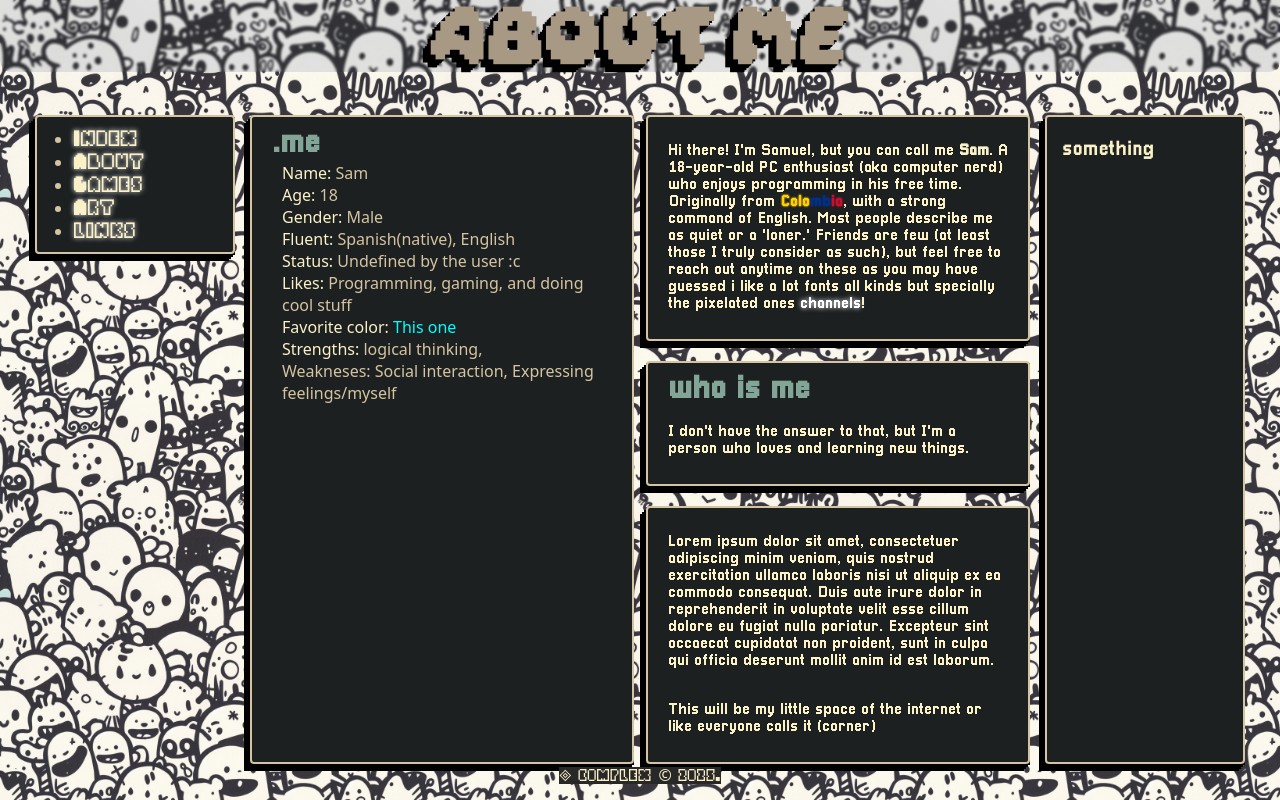
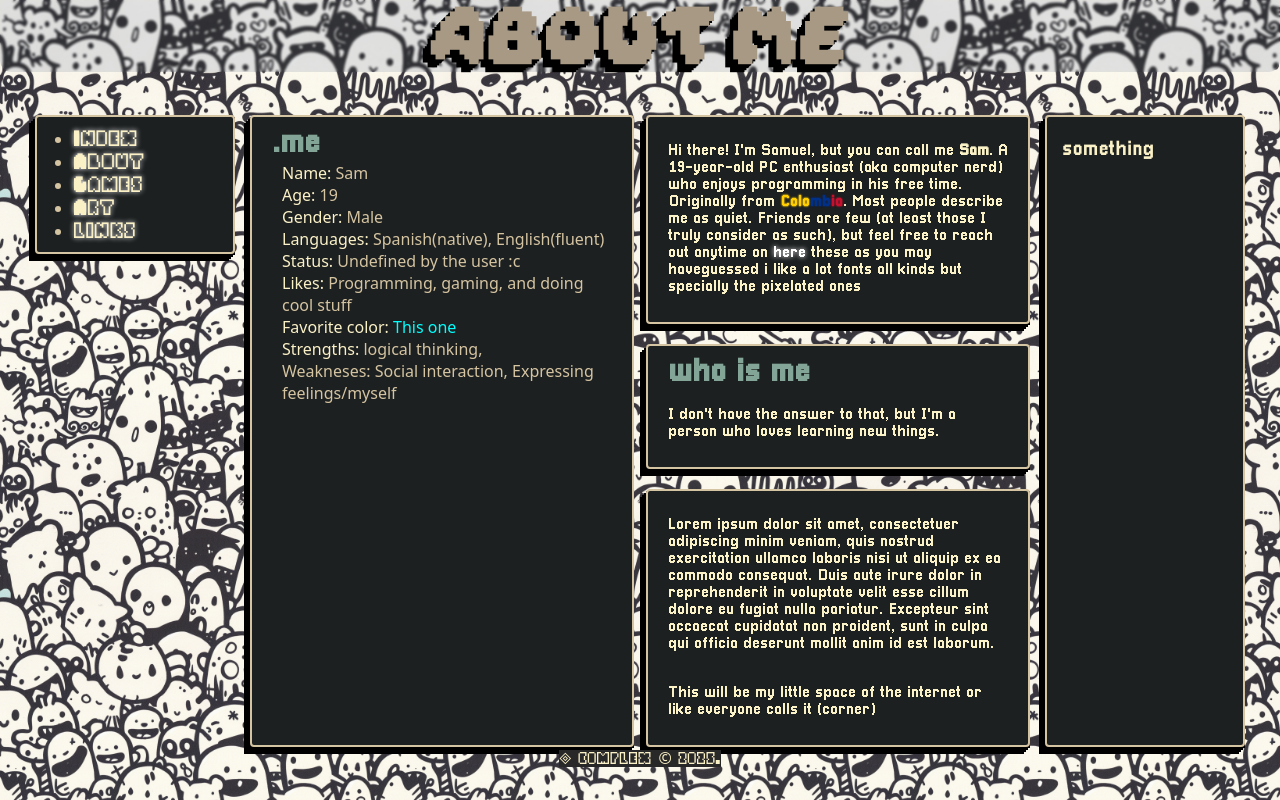
Before and after one commit to sam1425/Blog, a plain HTML site: page subpages/aboutme/aboutme.html in a window 1280 px wide. Drawn offline with Linux system fonts and the light colour scheme.

Commit message:
working state

```diff
--- a/subpages/aboutme/aboutme.html
+++ b/subpages/aboutme/aboutme.html
@@ -47,11 +47,11 @@
                     </h2>
                     <ul style="padding-left: 10px; list-style: none">
                         <li><span class="info">Name:</span> Sam</li>
-                        <li><span class="info">Age:</span> 18</li>
+                        <li><span class="info">Age:</span> 19</li>
                         <li><span class="info">Gender:</span> Male</li>
                         <li>
-                            <span class="info">Fluent:</span> Spanish(native),
-                            English
+                            <span class="info">Languages:</span> Spanish(native),
+                            English(fluent)
                         </li>
                         <li>
                             <span class="info">Status:</span> Undefined by the
@@ -79,7 +79,7 @@
                     <div class="card">
                         <p>
                             Hi there! I'm Samuel, but you can call me
-                            <strong>Sam</strong>. A 18-year-old PC enthusiast
+                            <strong>Sam</strong>. A 19-year-old PC enthusiast
                             (aka computer nerd) who enjoys programming in his
                             free time. Originally from
                             <span id="colombia"
@@ -108,12 +108,12 @@
                                     "
                                     >ia</span
                                 ></span
-                            >, with a strong command of English. Most people
-                            describe me as quiet or a 'loner.' Friends are few
+                            >. Most people
+                            describe me as quiet. Friends are few
                             (at least those I truly consider as such), but feel
-                            free to reach out anytime on these as you may have
-                            guessed i like a lot fonts all kinds but specially
-                            the pixelated ones <a href="#channels">channels</a>!
+                            free to reach out anytime on <a href="#channels">here</a>
+                             these as you may haveguessed i like a lot fonts all kinds but specially
+                             the pixelated ones
                         </p>
                     </div>
 
@@ -121,7 +121,7 @@
                         <h2>who is me</h2>
                         <p>
                             I don't have the answer to that, but I'm a person
-                            who loves and learning new things.
+                            who loves learning new things.
                         </p>
                     </div>
 
@@ -141,6 +141,7 @@
                             everyone calls it (corner)
                         </p>
                     </div>
+
                 </div>
             </div>
             <div class="sidebar2">
```
